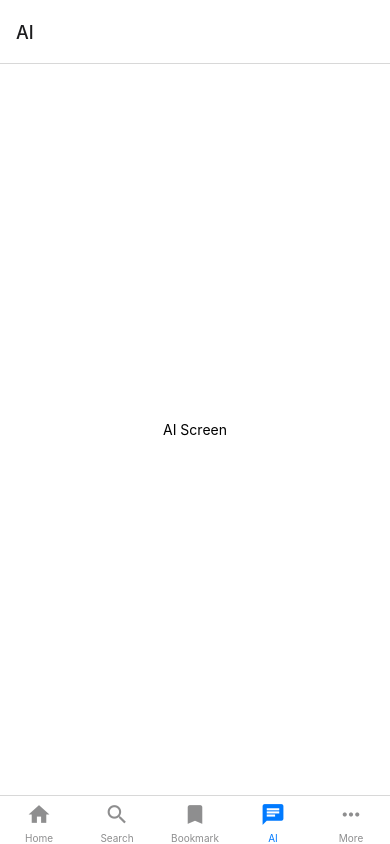
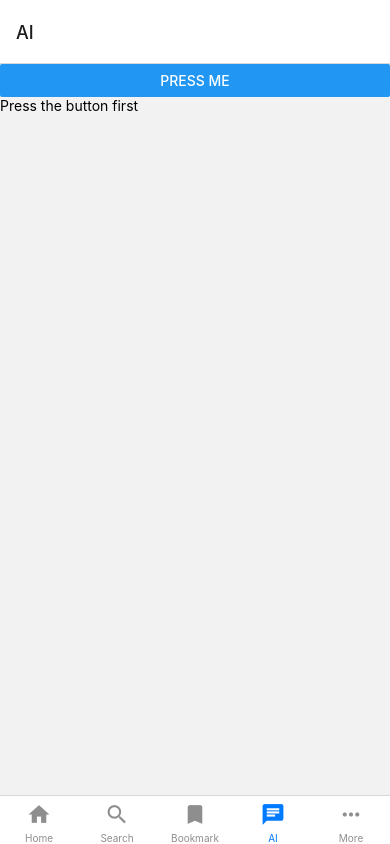
Before and after one commit to subeom7/recipe-realm, a React Native app: screen /AI in a window 390 px wide. Built offline with nearby package versions, Linux system fonts and the light colour scheme; no server answers.

Commit message:
Use openAI API to implement basic random food suggestion functionality

```diff
--- a/package.json
+++ b/package.json
@@ -9,15 +9,21 @@
     "web": "expo start --web"
   },
   "dependencies": {
+    "@react-native-community/masked-view": "^0.1.11",
     "@react-navigation/bottom-tabs": "^6.5.7",
     "@react-navigation/native": "^6.1.6",
     "@react-navigation/stack": "^6.3.16",
     "axios": "^1.3.4",
     "expo": "~48.0.6",
     "expo-status-bar": "~1.4.4",
+    "openai": "^3.2.1",
     "react": "18.2.0",
     "react-native": "0.71.3",
     "react-native-dotenv": "^3.4.8",
+    "react-native-gesture-handler": "^2.9.0",
+    "react-native-safe-area-context": "^4.5.0",
+    "react-native-safe-area-view": "^1.1.1",
+    "react-native-url-polyfill": "^1.3.0",
     "react-native-vector-icons": "^9.2.0"
   },
   "devDependencies": {
--- a/src/screens/AIScreen.js
+++ b/src/screens/AIScreen.js
@@ -1,21 +1,70 @@
-import React from 'react';
-import { StyleSheet, Text, View } from 'react-native';
+import { Button, Text, View, Image } from 'react-native';
+import React, { useState, useEffect } from 'react';
+import 'react-native-url-polyfill/auto';
+import { Configuration, OpenAIApi } from "openai";
+const configuration = new Configuration({
+    apiKey: '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',
+});
+const openai = new OpenAIApi(configuration);
 
 function AIScreen() {
-  return (
-    <View style={styles.container}>
-      <Text>AI Screen</Text>
-    </View>
-  );
+    const [randomMeal, setRandomMeal] = useState("");
+    const [randomMealImage, setRandomMealImage] = useState("");
+    const delay = ms => new Promise(res => setTimeout(res, ms));
+
+    async function callOpenAIGetFood() {
+        console.log("Calling the OpenAI API")
+
+        await openai.createCompletion({
+            model: "text-davinci-003",
+            prompt: "Suggest a random food I will eat in the format of:\nFood:",
+            temperature: 1,
+            max_tokens: 100,
+            top_p: 1.0,
+            frequency_penalty: 0.0,
+            presence_penalty: 0.0,
+        }).then((data) => {
+            setRandomMeal(data.data.choices[0].text);
+            callOpenAIGetImage(data.data.choices[0].text.substring(8))
+        });
+    }
+
+    async function callOpenAIGetImage(foodName) {
+        await openai.createImage({
+            prompt: foodName,
+            n: 1,
+            size: "1024x1024",
+        }).then((data) => {
+            setRandomMealImage(data.data.data[0].url)
+        });
+    }
+
+    const renderText = () => {
+        if (randomMeal !== "") {
+            return <Text>Meal is {randomMeal}</Text>
+        }
+        else {
+            return <Text>Press the button first</Text>
+        }
+    }
+
+    const renderImage = () => {
+        if (randomMealImage !== "") {
+            return <Image
+                style={{width: '100%', height: 200,resizeMode : 'stretch' }}
+                source={{uri: randomMealImage}}
+            />
+        }
+    }
+
+    return (
+        <View>
+            <Button onPress={callOpenAIGetFood} title="Press Me"></Button>
+            {renderText()}
+            {renderImage()}
+        </View>
+    );
 }
 
-const styles = StyleSheet.create({
-  container: {
-    flex: 1,
-    backgroundColor: '#fff',
-    alignItems: 'center',
-    justifyContent: 'center',
-  },
-});
 
 export default AIScreen;
```
Also changed, not shown: 2 other files (tests, documents, lock files or other folders).
